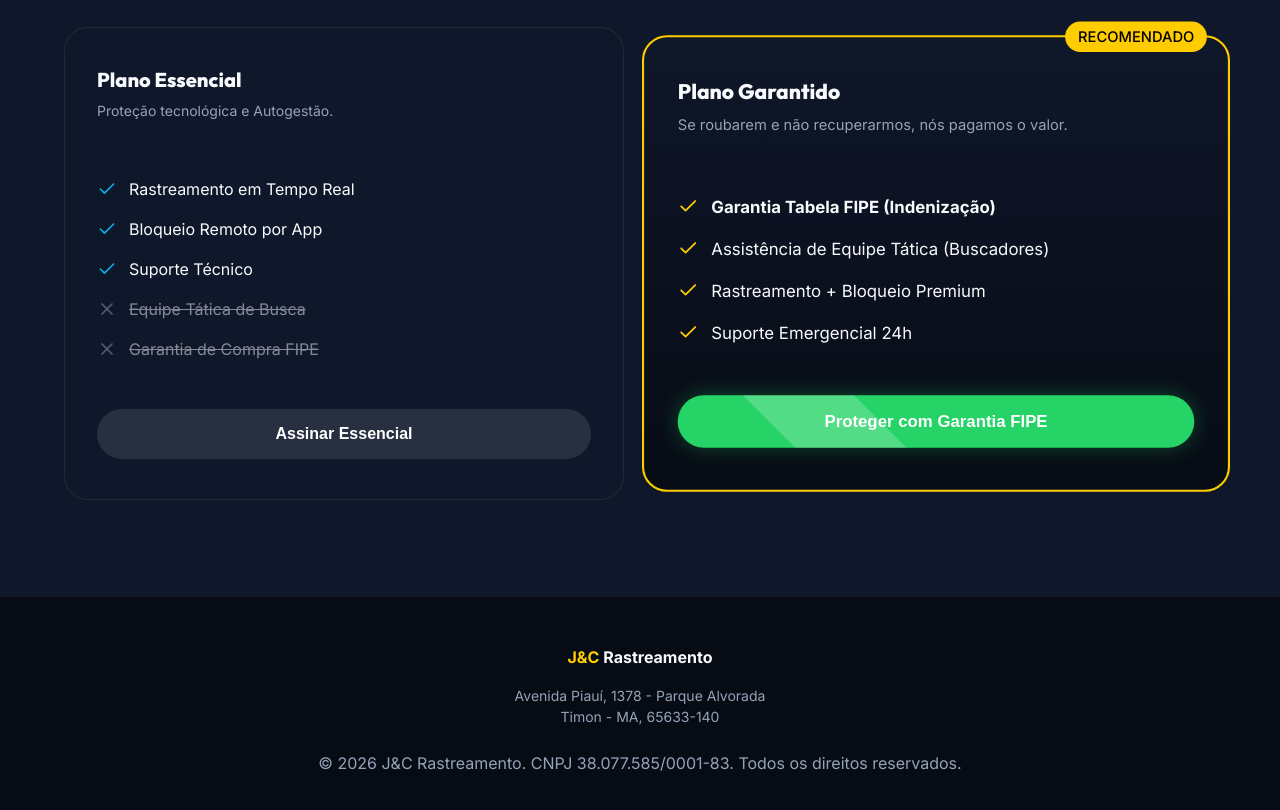
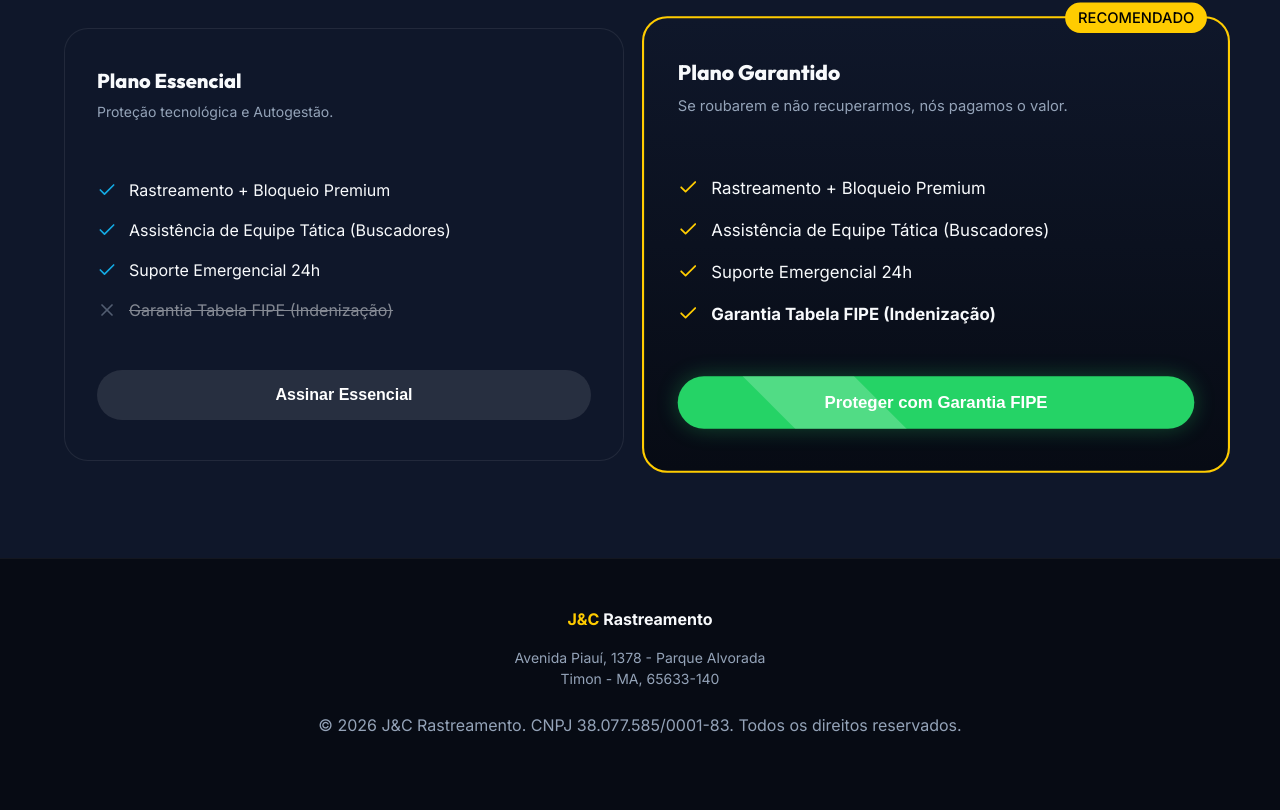
Before and after one commit to antoniosoaresjr/jcrastreamento, a React (Vite) app: page / in a window 1280 px wide. Shown: the part 1610-2420 px from the top of the page. After the commit the page ends 2395 px from the top, so only its background shows below. Built offline with nearby package versions, Linux system fonts and the light colour scheme.

Commit message:
Corrige beneficios do Plano Essencial para espelhar o Garantido (sem FIPE)

```diff
--- a/src/App.jsx
+++ b/src/App.jsx
@@ -109,11 +109,10 @@ function App() {
               <p className="text-gray text-sm mb-6">Proteção tecnológica e Autogestão.</p>
 
               <ul className="feature-list">
-                <li className="feature-item"><Check size={20} className="text-brand-cyan" /> <span>Rastreamento em Tempo Real</span></li>
-                <li className="feature-item"><Check size={20} className="text-brand-cyan" /> <span>Bloqueio Remoto por App</span></li>
-                <li className="feature-item"><Check size={20} className="text-brand-cyan" /> <span>Suporte Técnico</span></li>
-                <li className="feature-item unavailable"><X size={20} className="text-gray" /> <span>Equipe Tática de Busca</span></li>
-                <li className="feature-item unavailable"><X size={20} className="text-gray" /> <span>Garantia de Compra FIPE</span></li>
+                <li className="feature-item"><Check size={20} className="text-brand-cyan" /> <span>Rastreamento + Bloqueio Premium</span></li>
+                <li className="feature-item"><Check size={20} className="text-brand-cyan" /> <span>Assistência de Equipe Tática (Buscadores)</span></li>
+                <li className="feature-item"><Check size={20} className="text-brand-cyan" /> <span>Suporte Emergencial 24h</span></li>
+                <li className="feature-item unavailable"><X size={20} className="text-gray" /> <span>Garantia Tabela FIPE (Indenização)</span></li>
               </ul>
               <button onClick={() => handleWhatsAppClick('Plano Essencial')} className="btn" style={{ background: 'rgba(255,255,255,0.1)', color: 'white' }}>Assinar Essencial</button>
             </div>
@@ -127,10 +126,10 @@ function App() {
               <p className="text-gray text-sm mb-6">Se roubarem e não recuperarmos, nós pagamos o valor.</p>
 
               <ul className="feature-list">
+                <li className="feature-item"><Check size={20} className="text-primary-yellow" /> <span>Rastreamento + Bloqueio Premium</span></li>
+                <li className="feature-item"><Check size={20} className="text-primary-yellow" /> <span>Assistência de Equipe Tática (Buscadores)</span></li>
+                <li className="feature-item"><Check size={20} className="text-primary-yellow" /> <span>Suporte Emergencial 24h</span></li>
                 <li className="feature-item"><Check size={20} className="text-primary-yellow" /> <span className="font-bold">Garantia Tabela FIPE (Indenização)</span></li>
-                <li className="feature-item"><Check size={20} className="text-primary-yellow" /> <span>Assistência de Equipe Tática (Buscadores)</span></li>
-                <li className="feature-item"><Check size={20} className="text-primary-yellow" /> <span>Rastreamento + Bloqueio Premium</span></li>
-                <li className="feature-item"><Check size={20} className="text-primary-yellow" /> <span>Suporte Emergencial 24h</span></li>
               </ul>
               <button onClick={() => handleWhatsAppClick('Plano Garantido FIPE')} className="btn btn-whatsapp">Proteger com Garantia FIPE</button>
             </div>
```
